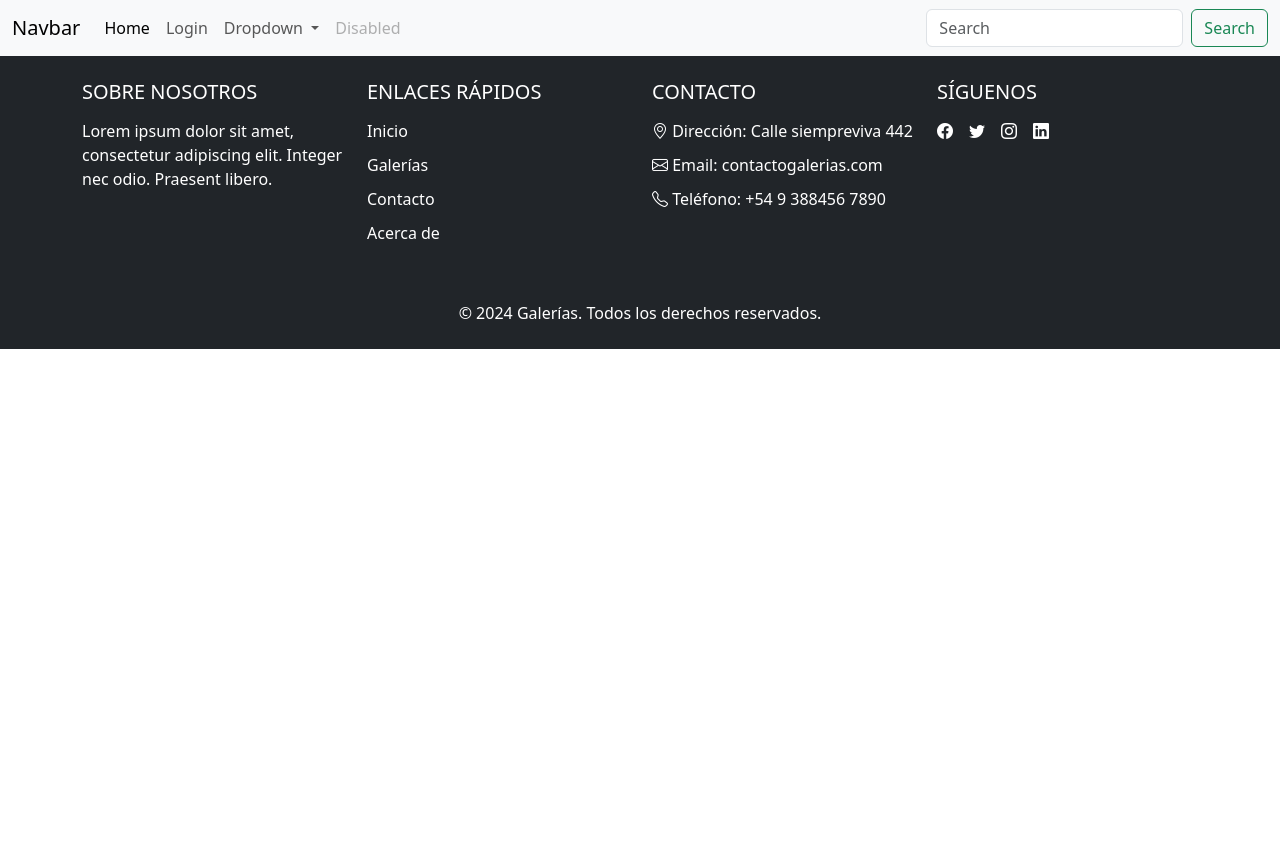
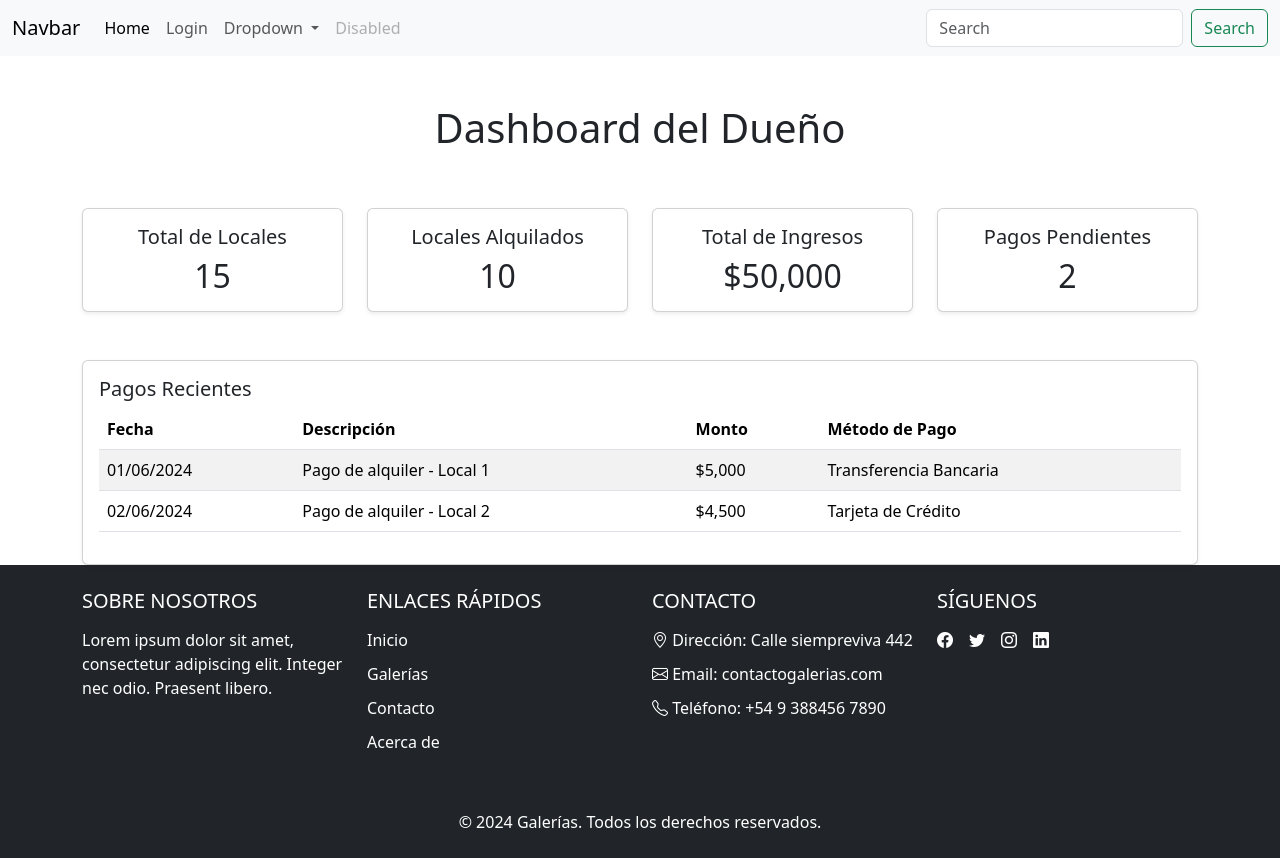
Before and after one commit to Maxicrah/tp-final-grupo-11, an Angular app in the folder fronten-tp-final/: page /duenio-dashboard in a window 1280 px wide. Before the commit this address led to /. Before the commit the page ends 800 px from the top, so only its background shows below. Built offline with nearby package versions, Linux system fonts and the light colour scheme.

Commit message:
add usuario form and routing usuario form

```diff
--- /dev/null
+++ b/fronten-tp-final/src/app/components/duenio-dashboard/duenio-dashboard.component.css
@@ -0,0 +1,11 @@
+.card-title {
+    font-size: 1.25rem;
+  }
+
+  .card-text {
+    font-size: 2rem;
+  }
+
+  h1 {
+    margin-bottom: 2rem;
+  }
--- /dev/null
+++ b/fronten-tp-final/src/app/components/duenio-dashboard/duenio-dashboard.component.html
@@ -0,0 +1,77 @@
+<div class="container mt-5">
+    <div class="row">
+      <div class="col-md-12">
+        <h1 class="text-center">Dashboard del Dueño</h1>
+      </div>
+    </div>
+
+    <div class="row mt-4">
+      <div class="col-md-3 mb-4">
+        <div class="card shadow-sm">
+          <div class="card-body text-center">
+            <h5 class="card-title">Total de Locales</h5>
+            <p class="card-text display-4"><i class="fas fa-store"></i> 15</p>
+          </div>
+        </div>
+      </div>
+      <div class="col-md-3 mb-4">
+        <div class="card shadow-sm">
+          <div class="card-body text-center">
+            <h5 class="card-title">Locales Alquilados</h5>
+            <p class="card-text display-4"><i class="fas fa-check-circle"></i> 10</p>
+          </div>
+        </div>
+      </div>
+      <div class="col-md-3 mb-4">
+        <div class="card shadow-sm">
+          <div class="card-body text-center">
+            <h5 class="card-title">Total de Ingresos</h5>
+            <p class="card-text display-4"><i class="fas fa-dollar-sign"></i> $50,000</p>
+          </div>
+        </div>
+      </div>
+      <div class="col-md-3 mb-4">
+        <div class="card shadow-sm">
+          <div class="card-body text-center">
+            <h5 class="card-title">Pagos Pendientes</h5>
+            <p class="card-text display-4"><i class="fas fa-exclamation-triangle"></i> 2</p>
+          </div>
+        </div>
+      </div>
+    </div>
+
+    <div class="row mt-4">
+      <div class="col-md-12">
+        <div class="card shadow-sm">
+          <div class="card-body">
+            <h5 class="card-title">Pagos Recientes</h5>
+            <table class="table table-striped">
+              <thead>
+                <tr>
+                  <th scope="col">Fecha</th>
+                  <th scope="col">Descripción</th>
+                  <th scope="col">Monto</th>
+                  <th scope="col">Método de Pago</th>
+                </tr>
+              </thead>
+              <tbody>
+                <tr>
+                  <td>01/06/2024</td>
+                  <td>Pago de alquiler - Local 1</td>
+                  <td>$5,000</td>
+                  <td>Transferencia Bancaria</td>
+                </tr>
+                <tr>
+                  <td>02/06/2024</td>
+                  <td>Pago de alquiler - Local 2</td>
+                  <td>$4,500</td>
+                  <td>Tarjeta de Crédito</td>
+                </tr>
+                <!-- Agrega más filas según sea necesario -->
+              </tbody>
+            </table>
+          </div>
+        </div>
+      </div>
+    </div>
+  </div>
--- /dev/null
+++ b/fronten-tp-final/src/app/components/duenio-dashboard/duenio-dashboard.component.ts
@@ -0,0 +1,20 @@
+import { Component } from '@angular/core';
+
+@Component({
+  selector: 'app-duenio-dashboard',
+  standalone: true,
+  imports: [],
+  templateUrl: './duenio-dashboard.component.html',
+  styleUrl: './duenio-dashboard.component.css'
+})
+export class DuenioDashboardComponent {
+
+  totalLocales = 15;
+  localesAlquilados = 10;
+  totalIngresos = 50000;
+  pagosPendientes = 2;
+  pagosRecientes = [
+    { fecha: '01/06/2024', descripcion: 'Pago de alquiler - Local 1', monto: 5000, metodoPago: 'Transferencia Bancaria' },
+    { fecha: '02/06/2024', descripcion: 'Pago de alquiler - Local 2', monto: 4500, metodoPago: 'Tarjeta de Crédito' },
+  ];
+}
--- /dev/null
+++ b/fronten-tp-final/src/app/components/usuario-crud/usuario-crud.component.html
@@ -0,0 +1,27 @@
+<div class="container mt-5">
+    <h2>Gestión de Usuarios</h2>
+    <button class="btn btn-primary mb-3" (click)="nuevoUsuario()">Nuevo Usuario</button>
+    <table class="table table-striped">
+      <thead>
+        <tr>
+          <th>ID</th>
+          <th>Nombre</th>
+          <th>Email</th>
+          <th>Rol</th>
+          <th>Acciones</th>
+        </tr>
+      </thead>
+      <!-- <tbody>
+        <tr *ngFor="let usuario of usuarios">
+          <td>{{ usuario.id }}</td>
+          <td>{{ usuario.nombre }}</td>
+          <td>{{ usuario.email }}</td>
+          <td>{{ usuario.rol }}</td>
+          <td>
+            <button class="btn btn-warning btn-sm" (click)="editarUsuario(usuario)">Editar</button>
+            <button class="btn btn-danger btn-sm" (click)="eliminarUsuario(usuario.id)">Eliminar</button>
+          </td>
+        </tr>
+      </tbody> -->
+    </table>
+  </div>
--- /dev/null
+++ b/fronten-tp-final/src/app/components/usuario-crud/usuario-crud.component.ts
@@ -0,0 +1,37 @@
+import { CommonModule } from '@angular/common';
+import { Component, Inject } from '@angular/core';
+import { Router } from '@angular/router';
+
+@Component({
+  selector: 'app-usuario-crud',
+  standalone: true,
+  imports: [CommonModule],
+  templateUrl: './usuario-crud.component.html',
+  styleUrl: './usuario-crud.component.css'
+})
+export class UsuarioCrudComponent {
+
+  private readonly _router = Inject(Router)
+
+  // usuarios: Usuario[] = [];
+  // obtenerUsuarios(): void {
+  //   this.usuarioService.getUsuarios().subscribe(data => {
+  //     this.usuarios = data;
+  //   });
+  // }
+
+  nuevoUsuario(): void {
+    this._router.navigate(['/usuario-form']);
+  }
+
+  // editarUsuario(usuario: Usuario): void {
+  //   this._router.navigate(['/usuario-form', usuario.id]);
+  // }
+
+  // eliminarUsuario(id: string): void {
+  //   this.usuarioService.deleteUsuario(id).subscribe(() => {
+  //     this.obtenerUsuarios();
+  //   });
+  // }
+}
+//}
```
Also changed, not shown: fronten-tp-final/src/app/app.routes.ts (+7 -0 lines), fronten-tp-final/src/app/components/usuario-form/usuario-form.component.html (added, +19 -0 lines), fronten-tp-final/src/app/components/usuario-form/usuario-form.component.ts (added, +55 -0 lines), fronten-tp-final/src/app/components/usuario-crud/usuario-crud.component.css (added), fronten-tp-final/src/app/components/usuario-form/usuario-form.component.css (added).
